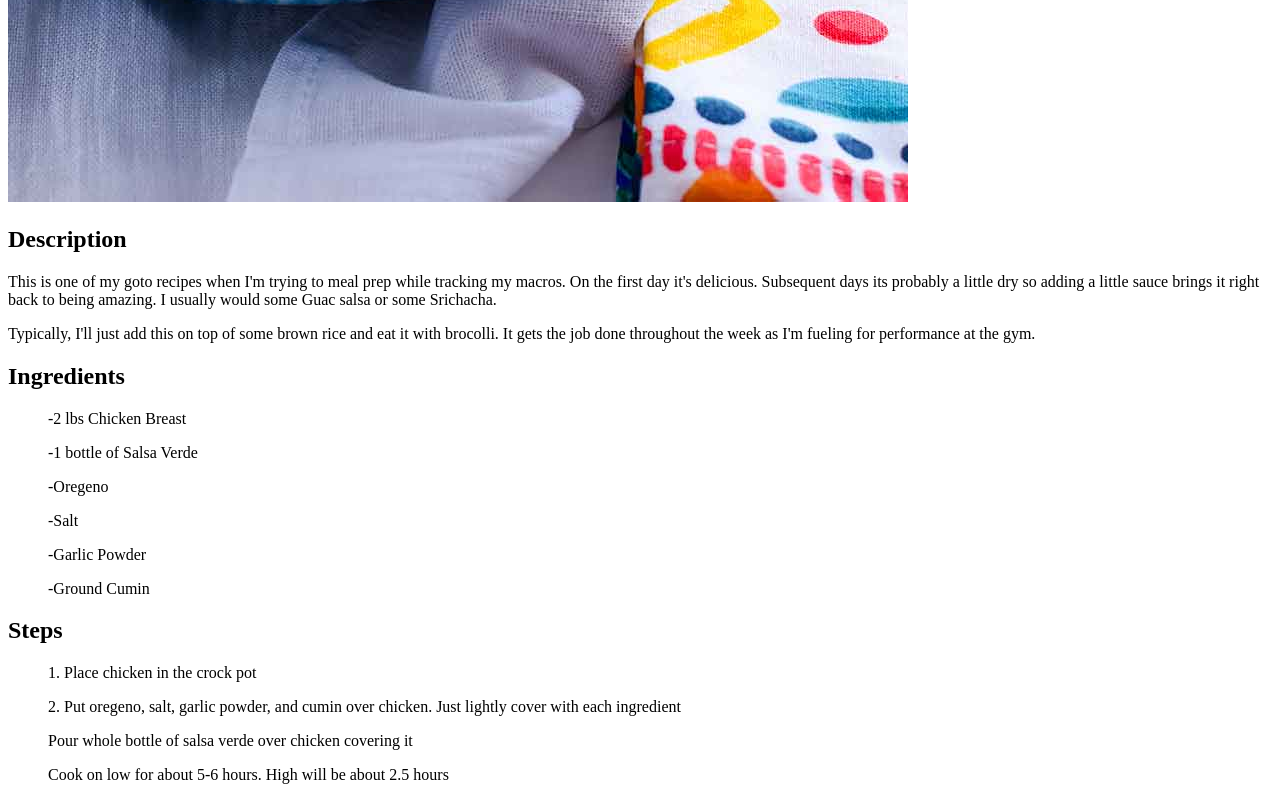
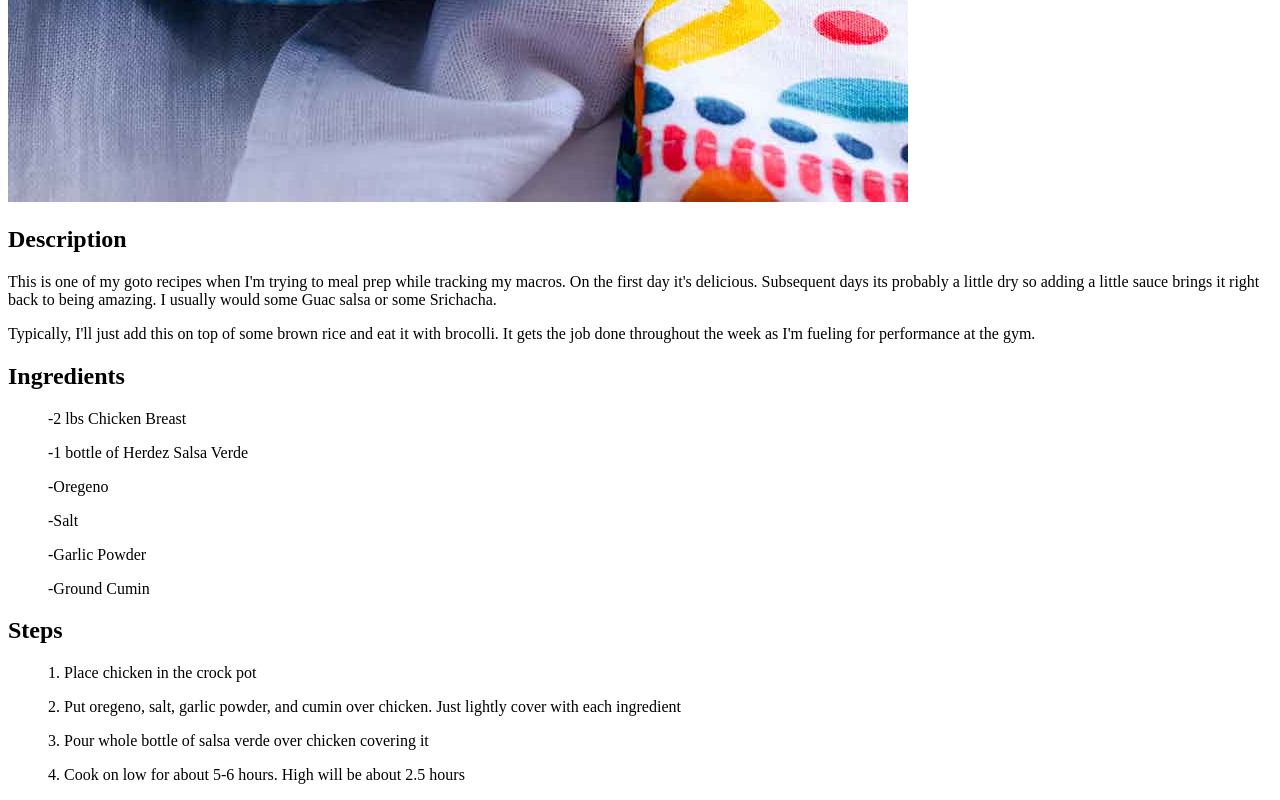
Before and after one commit to whitfieldbp/odin-recipes, a plain HTML site: page recipes/svchicken.html in a window 1280 px wide. Shown: the part 1228-2028 px from the top of the page. Drawn offline with Linux system fonts and the light colour scheme.

Commit message:
Edited Salsa Verde

```diff
--- a/recipes/svchicken.html
+++ b/recipes/svchicken.html
@@ -15,7 +15,7 @@
 
     <h2>Ingredients</h2>
         <ul>-2 lbs Chicken Breast</ul>
-        <ul>-1 bottle of Salsa Verde</ul>
+        <ul>-1 bottle of Herdez Salsa Verde</ul>
         <ul>-Oregeno</ul>
         <ul>-Salt</ul>
         <ul>-Garlic Powder</ul>
@@ -24,8 +24,8 @@
     <h2>Steps</h2>
         <ol>1. Place chicken in the crock pot</ol>
         <ol>2. Put oregeno, salt, garlic powder, and cumin over chicken. Just lightly cover with each ingredient</ol>
-        <ol>Pour whole bottle of salsa verde over chicken covering it</ol>
-        <ol>Cook on low for about 5-6 hours. High will be about 2.5 hours</ol>
+        <ol>3. Pour whole bottle of salsa verde over chicken covering it</ol>
+        <ol>4. Cook on low for about 5-6 hours. High will be about 2.5 hours</ol>
 
 </body>
 
```
Also changed, not shown: recipes/mspotroast.html (+1 -1 lines).
